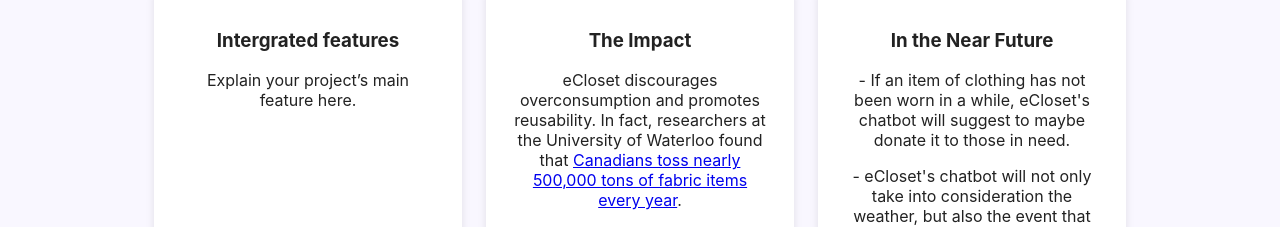
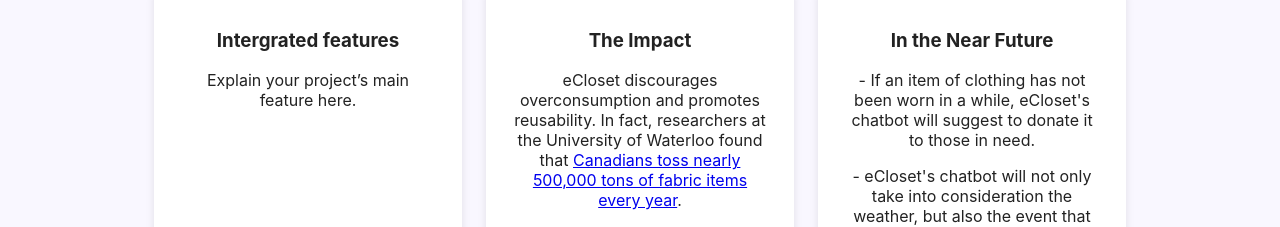
Before and after one commit to DBordeianu1/WIEEE_CODE_2025, a React (Vite) app: page /about in a window 1280 px wide. Shown: the part 301-528 px from the top of the page. Built offline with nearby package versions, Linux system fonts and the light colour scheme.

Commit message:
Fixed a typo in the about page

```diff
--- a/src/pages/About.jsx
+++ b/src/pages/About.jsx
@@ -22,7 +22,7 @@
         </div>
         <div className="card">
           <h3>In the Near Future</h3>
-          <p>- If an item of clothing has not been worn in a while, eCloset's chatbot will suggest to maybe donate it to those in need.</p>
+          <p>- If an item of clothing has not been worn in a while, eCloset's chatbot will suggest to donate it to those in need.</p>
           <p>- eCloset's chatbot will not only take into consideration the weather, but also the event that the user is attending when generating the different outfit suggestions.</p>
           <p>- The items of clothing of the user will be tracked using a database. The user will be able to add items through a camera feature.</p>
         </div>
```
